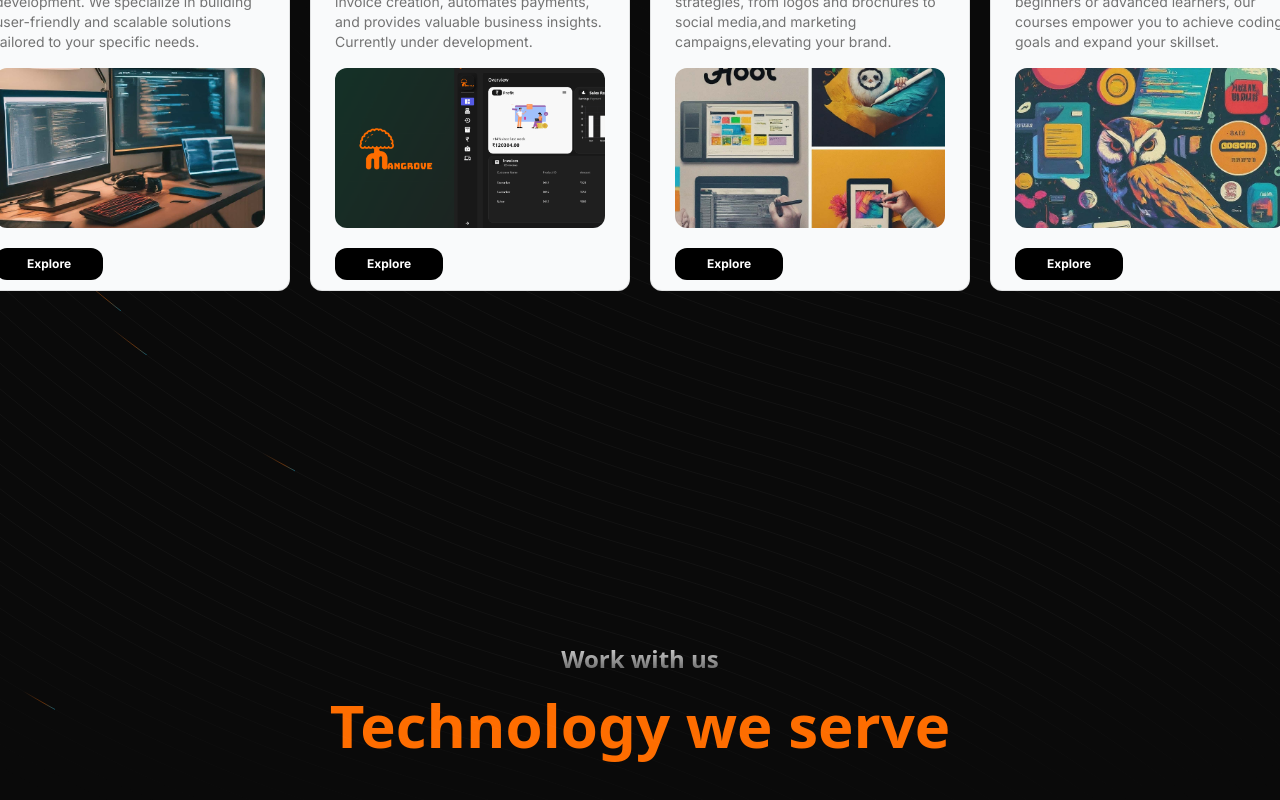
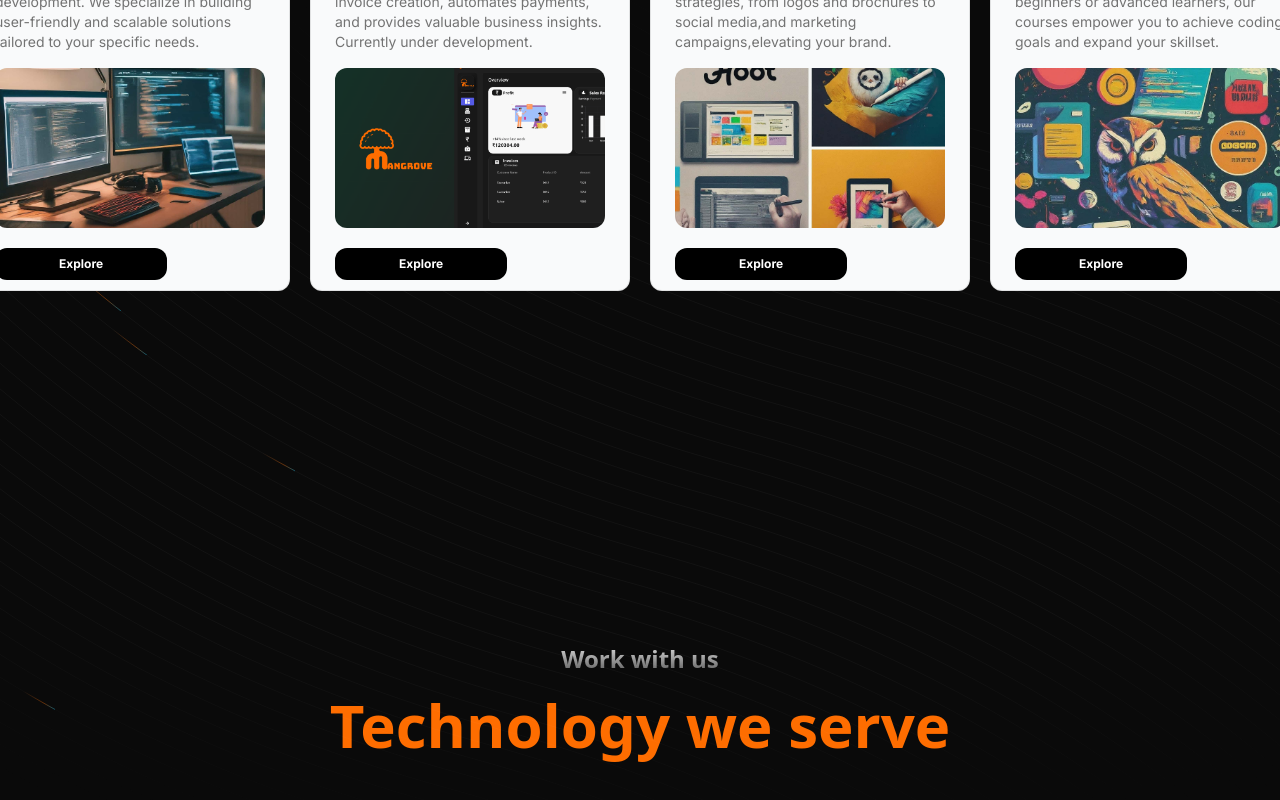
Before and after one commit to HumStudios/hootwebpagenew, a Next.js app: page / in a window 1280 px wide. Shown: the part 1105-1905 px from the top of the page. Built offline with nearby package versions, Linux system fonts and the light colour scheme.

Commit message:
Little changes to services

```diff
--- a/components/ui/service-card.tsx
+++ b/components/ui/service-card.tsx
@@ -23,20 +23,22 @@ export function SerivceThreeDCard({ image, title, des ,link}: { image: string; t
                     {des}
                 </CardItem>
                 <CardItem translateZ="100" className="w-full mt-4">
-                    <Image
+                  <Link href={link}>
+                  <Image
                         src={image}
                         height="500"
                         width="500"
                         className="h-40 w-full object-cover rounded-xl group-hover/card:shadow-xl"
                         alt="thumbnail"
                     />
+                  </Link>
                 </CardItem>
                 <div className="flex justify-between items-center py-5">
 
           <CardItem
             translateZ={20}
 
-            className="px-8 py-2 rounded-xl bg-black dark:bg-white dark:text-black text-white text-xs font-bold"
+            className="px-16 py-2 rounded-xl bg-black dark:bg-white dark:text-black text-white text-xs font-bold"
           >
            <Link
            href={link}>
```
